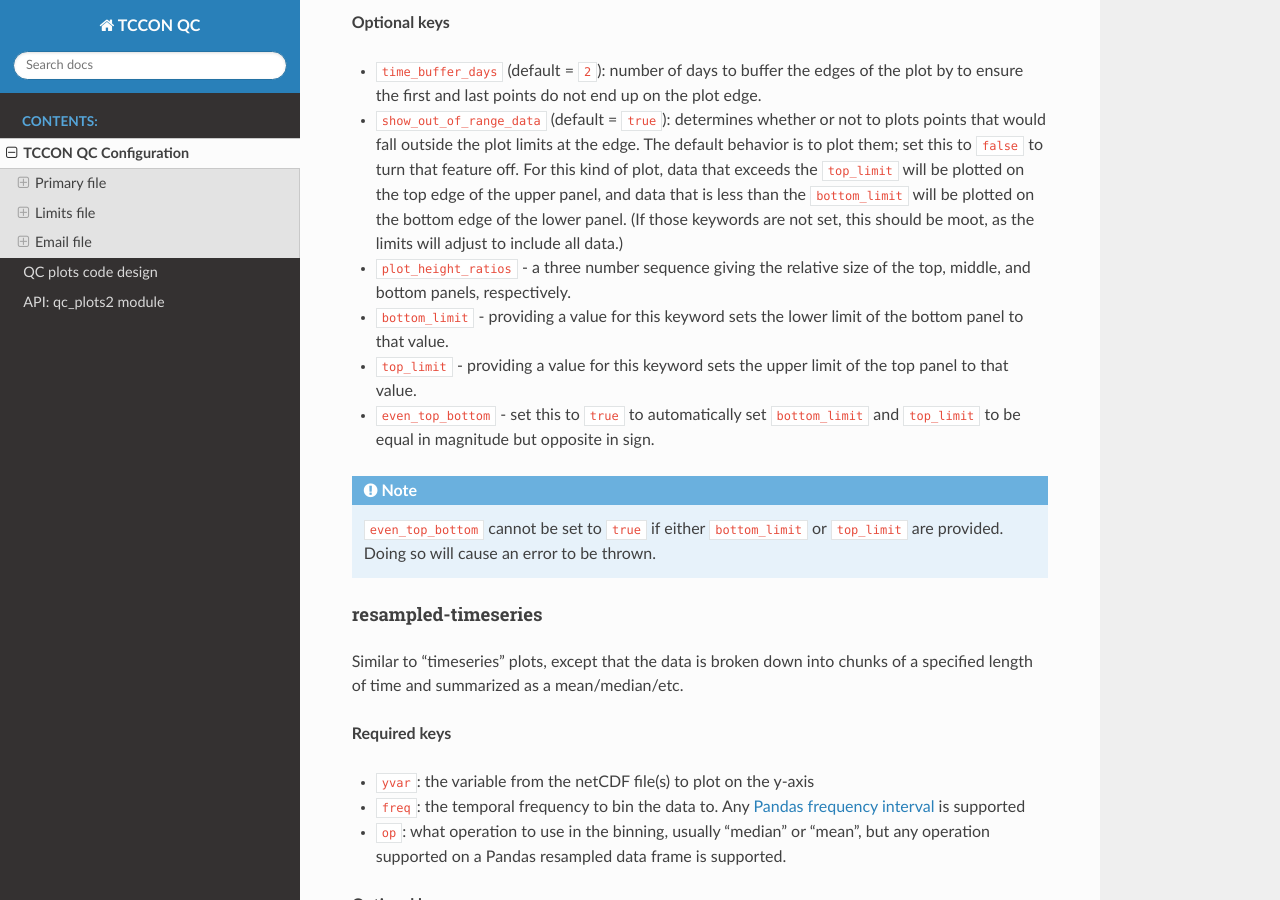
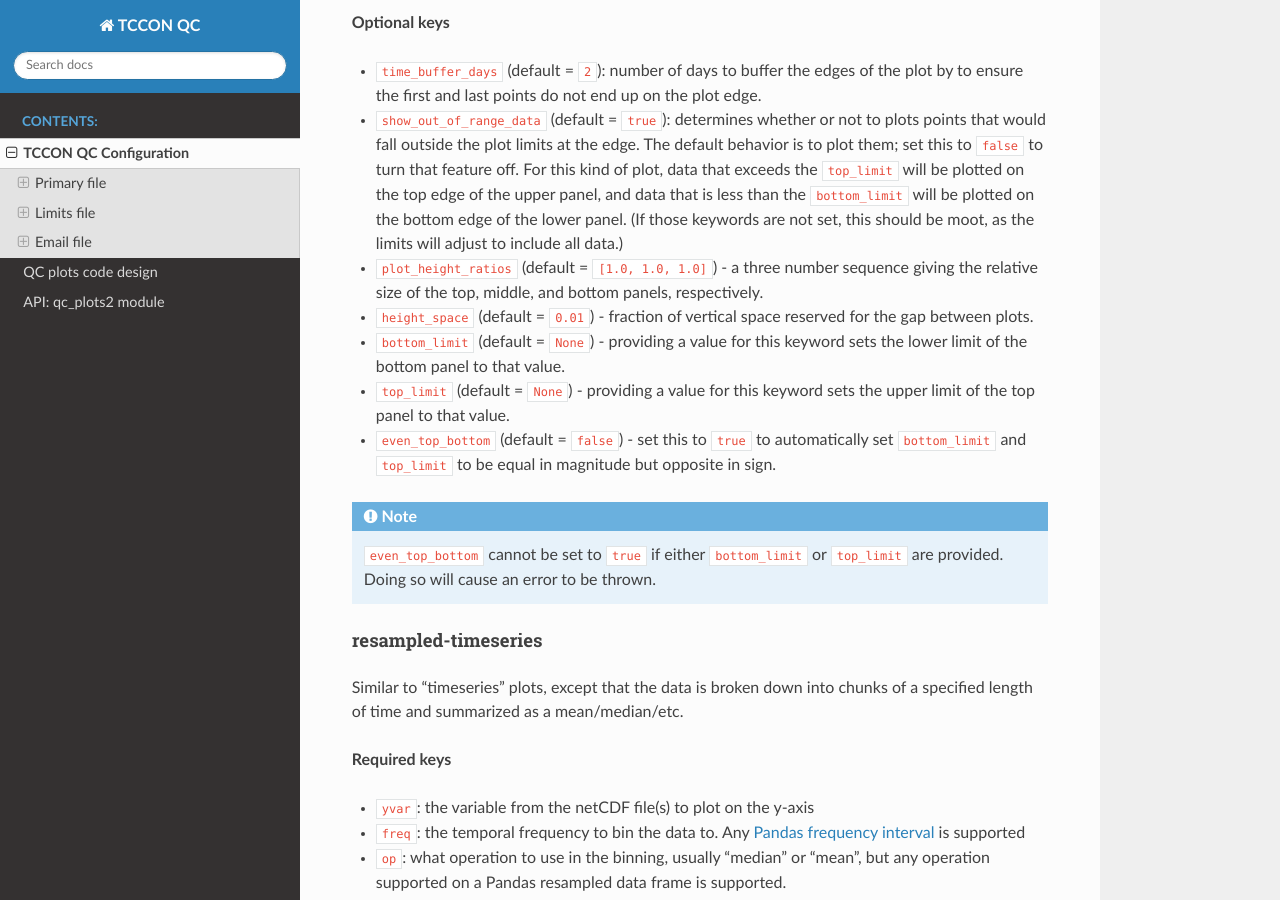
Before and after one commit to TCCON/tccon-qc-plots, a Sphinx documentation site: the page built from docs/source/pages/configuration.rst, in a window 1280 px wide and 900 px high, scrolled down 17074 px. Built offline with Sphinx 7.4.7 and the Read the Docs theme 2.0.0, drawn with Linux system fonts in a browser that asks for light colours; some of the changed text lies outside the part shown.

Commit message:
Make space between panels in 3 panel timeseries configurable, reduced by default

```diff
--- a/docs/source/pages/configuration.rst
+++ b/docs/source/pages/configuration.rst
@@ -659,10 +659,11 @@ and ``top_limit`` keywords.
   the ``top_limit`` will be plotted on the top edge of the upper panel, and data that is less than the ``bottom_limit``
   will be plotted on the bottom edge of the lower panel. (If those keywords are not set, this should be moot, as the limits
   will adjust to include all data.)
-* ``plot_height_ratios`` - a three number sequence giving the relative size of the top, middle, and bottom panels, respectively.
-* ``bottom_limit`` - providing a value for this keyword sets the lower limit of the bottom panel to that value.
-* ``top_limit`` - providing a value for this keyword sets the upper limit of the top panel to that value.
-* ``even_top_bottom`` - set this to ``true`` to automatically set ``bottom_limit`` and ``top_limit`` to be equal in
+* ``plot_height_ratios`` (default = ``[1.0, 1.0, 1.0]``) - a three number sequence giving the relative size of the top, middle, and bottom panels, respectively.
+* ``height_space`` (default = ``0.01``) - fraction of vertical space reserved for the gap between plots.
+* ``bottom_limit`` (default = ``None``) - providing a value for this keyword sets the lower limit of the bottom panel to that value.
+* ``top_limit`` (default = ``None``) - providing a value for this keyword sets the upper limit of the top panel to that value.
+* ``even_top_bottom`` (default = ``false``) - set this to ``true`` to automatically set ``bottom_limit`` and ``top_limit`` to be equal in
   magnitude but opposite in sign.
 
 .. note::
--- a/docs/source/pages/plot_types.csv
+++ b/docs/source/pages/plot_types.csv
@@ -9,10 +9,10 @@ hexbin,"xvar, yvar", "show_reference, show_context", "MPL ``hexbin`` kws", Yes,
 timeseries,"yvar","time_buffer_days, show_out_of_range_data","MPL ``plot`` kws",Yes,``violin``
 delta-timeseries, "yvar1, yvar2", "time_buffer_days, show_out_of_range_data", "MPL ``plot`` kws", Yes, ``violin``
 timeseries-2panel,"yvar, yerror_var", "time_buffer_days, show_out_of_range_data", "MPL ``plot`` kws", Yes, ``violin``
-timeseries-3panel,"yvar","time_buffer_days, show_out_of_range_data, plot_height_ratios, bottom_limit, top_limit, even_top_bottom", "MPL ``plot`` kws", Yes, ``violin``
+timeseries-3panel,"yvar","time_buffer_days, show_out_of_range_data, plot_height_ratios, height_space, bottom_limit, top_limit, even_top_bottom", "MPL ``plot`` kws", Yes, ``violin``
 resampled-timeseries,"yvar, freq, op", "time_buffer_days, show_out_of_range_data", "MPL ``plot`` kws", Yes, ``violin``
 rolling-timeseries,"yvar, ops","gap, rolling_window, uncertainty, data_category, time_buffer_days, show_out_of_range_data", "MPL ``plot`` kws", Yes, ``violin``
-rolling-timeseries-3panel,"yvar, ops","gap, rolling_window, uncertainty, data_category, time_buffer_days, show_out_of_range_data, plot_height_ratios, bottom_limit, top_limit, even_top_bottom", "MPL ``plot`` kws", Yes, ``violin``
+rolling-timeseries-3panel,"yvar, ops","gap, rolling_window, uncertainty, data_category, time_buffer_days, show_out_of_range_data, plot_height_ratios, height_space, bottom_limit, top_limit, even_top_bottom", "MPL ``plot`` kws", Yes, ``violin``
 delta-rolling-timeseries, "yvar1, yvar2, ops", "gap, rolling_window, uncertainty, data_category, time_buffer_days, show_out_of_range_data", "MPL ``plot`` kws", Yes, ``violin``
 rolling-derivative, "yvar, dvar", "derivative_order, gap, rolling_window, flag_category, time_buffer_days, show_out_of_range_data", "MPL ``plot`` kws", Yes, ``violin``
 zmin-zobs-delta-rolling-timeseries, "ops", "gap, rolling_window, uncertainty, data_category, time_buffer_days, show_out_of_range_data, annotation_font_size", "MPL ``plot`` kws", Yes, ``violin``
```
Also changed, not shown: 1 other file.
